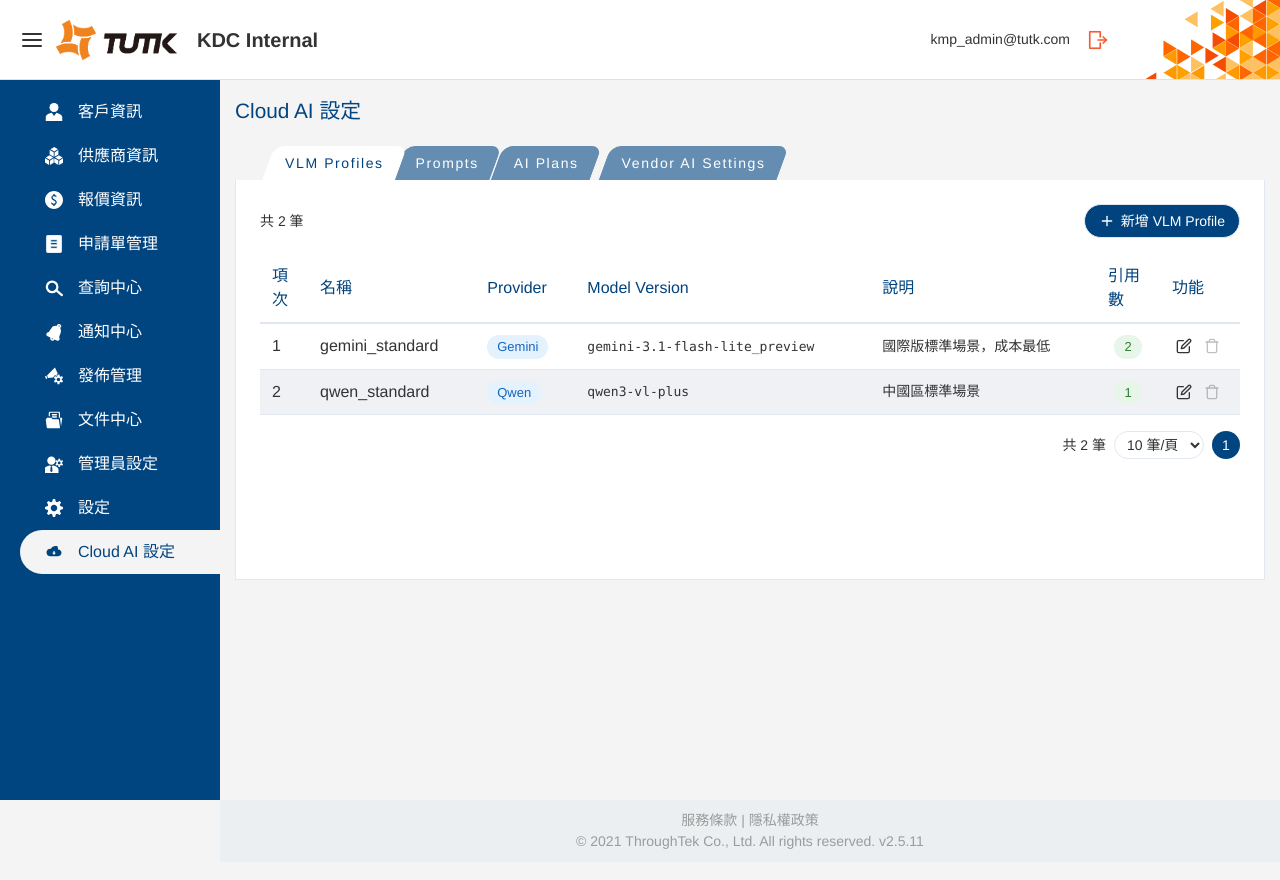
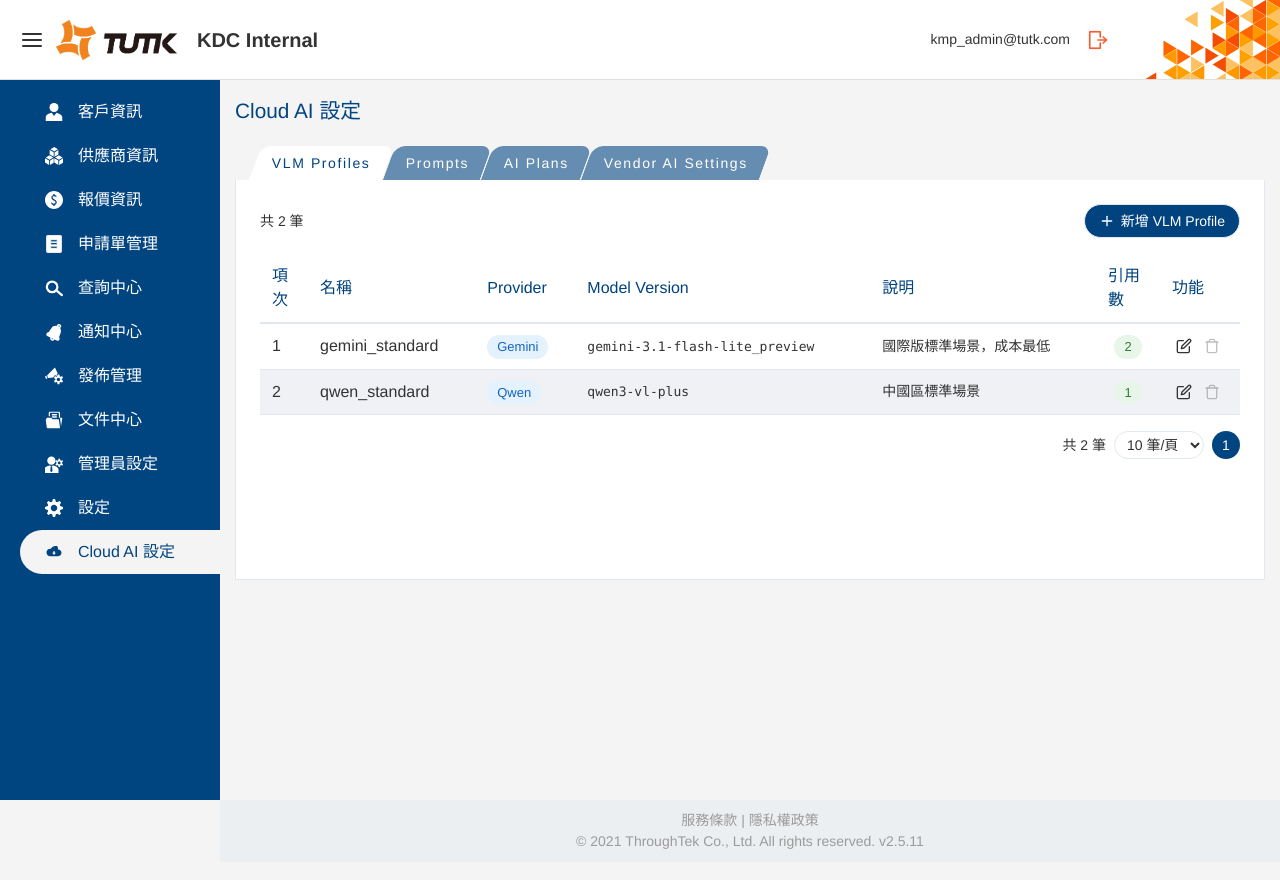
Before and after one commit to xeither/kdc-cloud-ai, a React (Vite) app: page /cloud-ai in a window 1280 px wide. Built offline with nearby package versions, Linux system fonts and the light colour scheme.

Commit message:
fix: remove translateX(10%) from tabs so varying widths don't create uneven gaps

```diff
--- a/src/pages/CloudAiSettings/CloudAiSettings.jsx
+++ b/src/pages/CloudAiSettings/CloudAiSettings.jsx
@@ -22,7 +22,7 @@ export default function CloudAiSettings() {
               ${activeTab === i
                 ? 'bg-white text-kdc-primary-alt z-10'
                 : 'bg-kdc-tab-unselected text-white'}`}
-            style={{ transform: 'skew(-20deg) translateX(10%)' }}
+            style={{ transform: 'skew(-20deg)' }}
             onClick={() => setActiveTab(i)}
           >
             <span className="inline-block" style={{ transform: 'skew(20deg)' }}>{t}</span>
```
